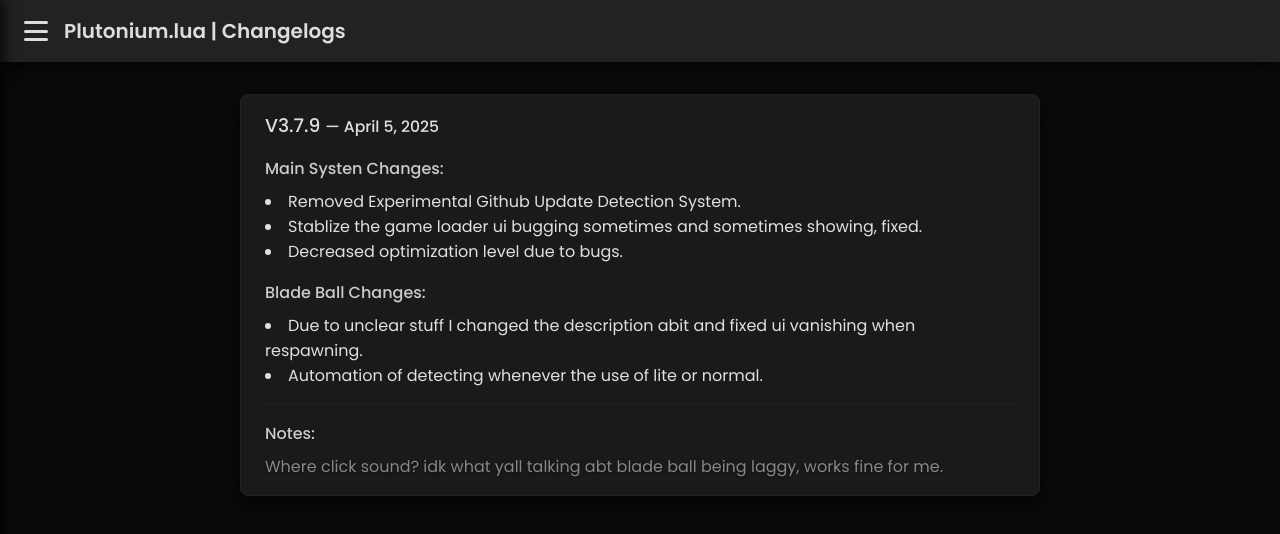
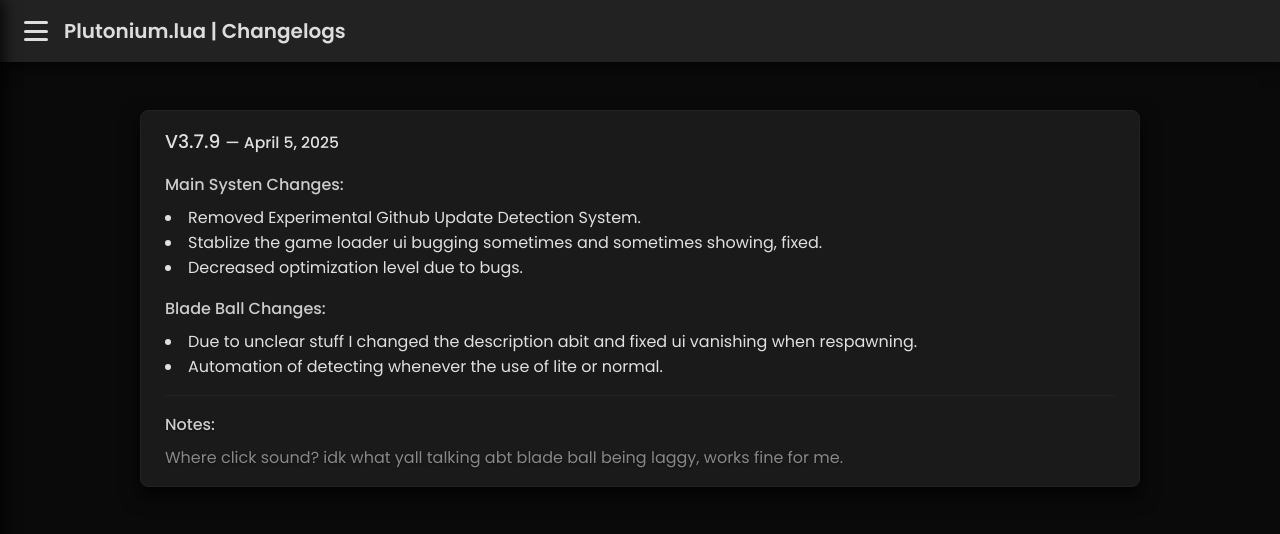
Before and after one commit to PawsThePaws/Plutonium.Changelogs, a plain HTML site: page index.html in a window 1280 px wide. Drawn offline with Linux system fonts and the light colour scheme.

Commit message:
Update index.html

```diff
--- a/index.html
+++ b/index.html
@@ -130,11 +130,11 @@
     }
 
     main {
-      padding: 2rem 1.5rem;
+      padding: 3rem 1.5rem;
     }
     .changelog {
       position: relative;
-      max-width: 800px;
+      max-width: 1000px;
       margin: 0 auto;
       min-height: 200px;
     }
```
